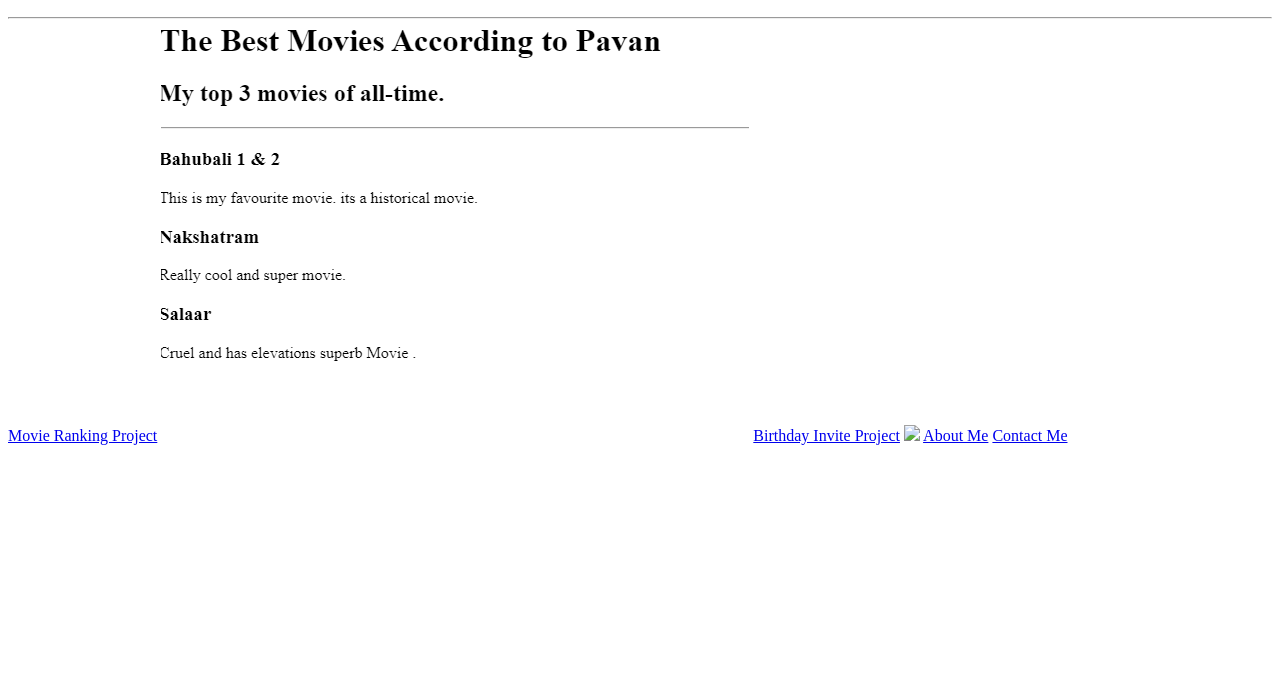
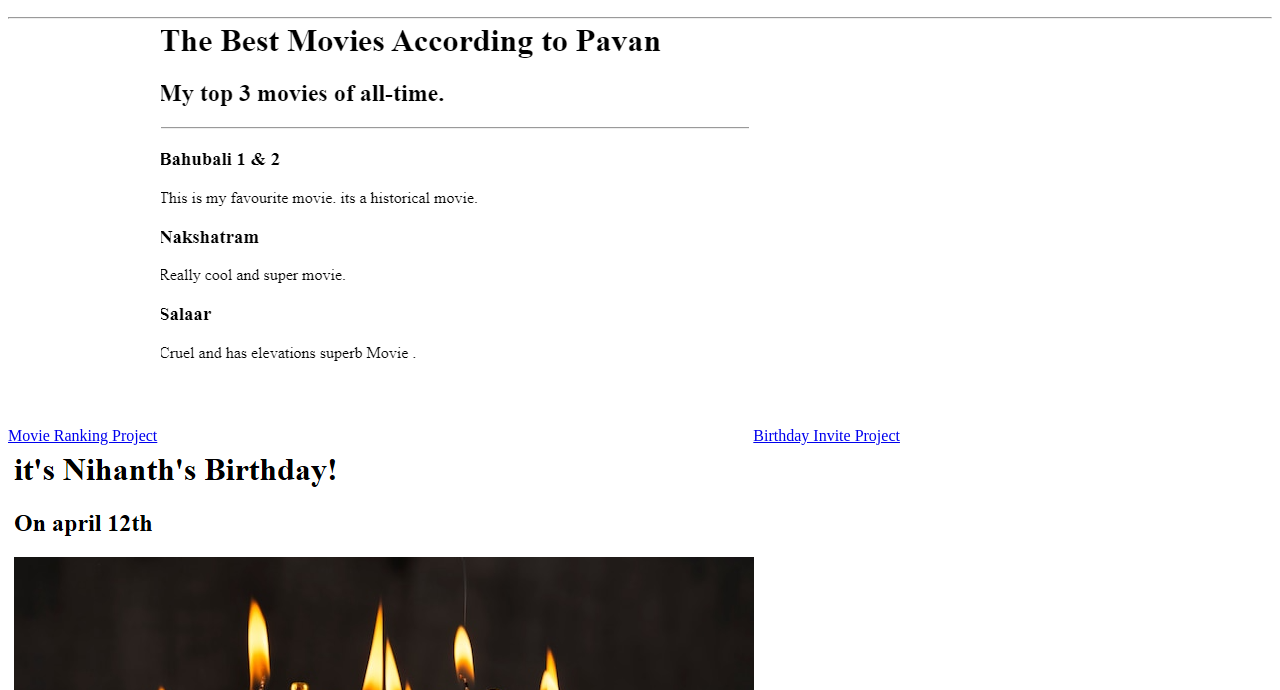
Before and after one commit to PAVANPOLEPALLY/PAVAN, a plain HTML site: page index.html in a window 1280 px wide. Shown: the part 110-800 px from the top of the page. Drawn offline with Linux system fonts and the light colour scheme.

Commit message:
Update index.html

```diff
--- a/index.html
+++ b/index.html
@@ -11,7 +11,7 @@
     <a href="./public/movie-ranking.html">Movie Ranking Project</a>
     <img src="./assets/images/movie ranking.PNG"/>
     <a href="./public/birthday-invite.html">Birthday Invite Project</a>
-    <img src="./assets/images/birthday-invite.png"/>
+    <img src="./assets/images/BIRTHDAY.PNG"/>
     <a href="./public/about.html">About Me</a>
     <a href="./public/contact.html">Contact Me</a>
 </body>
```
